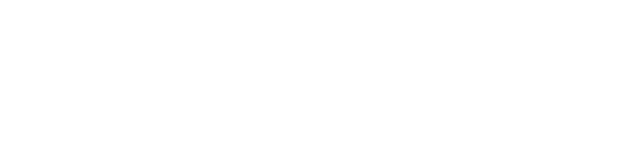
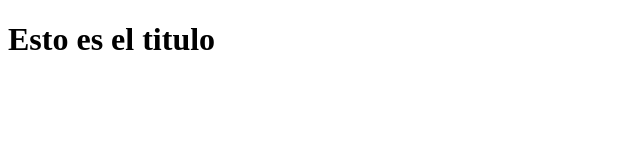
Before and after one commit to elenapardo/mi_repositorio, a plain HTML site: page index.html in a window 1280 px wide. Shown: the whole page, without its empty margins (0-640 px from the left). Drawn offline with Linux system fonts and the light colour scheme.

Commit message:
Esto es el segundo cambio

```diff
--- a/index.html
+++ b/index.html
@@ -5,8 +5,9 @@
     <meta http-equiv="X-UA-Compatible" content="IE=edge">
     <meta name="viewport" content="width=device-width, initial-scale=1.0">
     <title>Document</title>
+
 </head>
 <body>
-
+    <h1>Esto es el titulo</h1>
 </body>
 </html>
```
